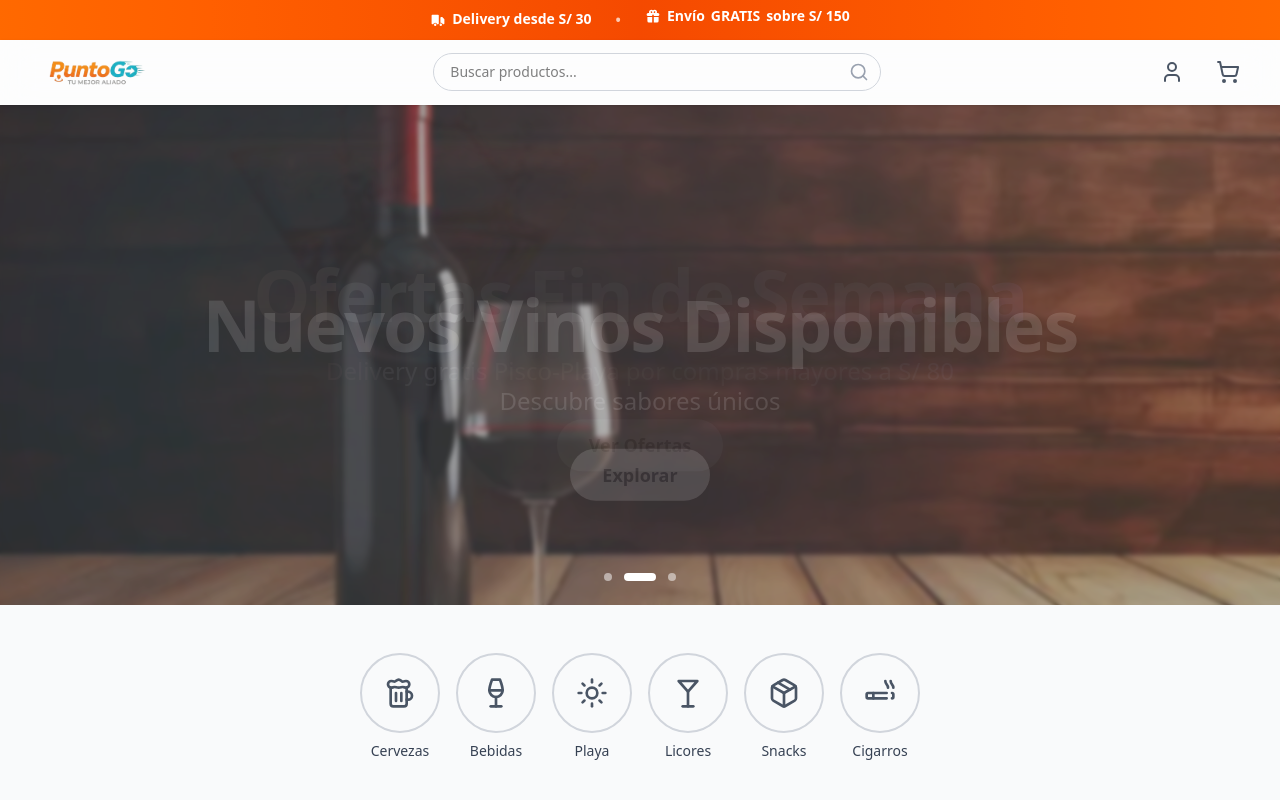
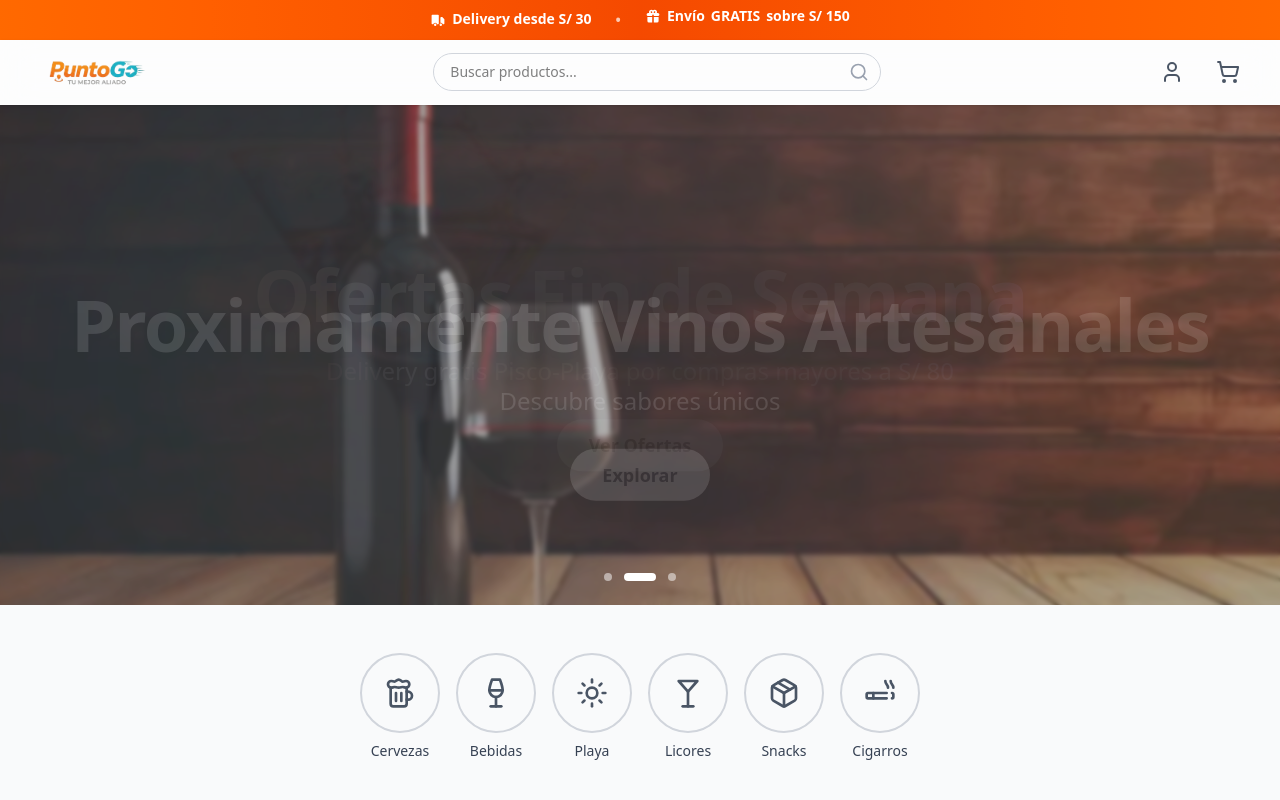
Before and after one commit to MP-make/PuntoGo, a Next.js app: page / in a window 1280 px wide. Shown: the top 800 px of the page. Built offline with nearby package versions, Linux system fonts and the light colour scheme; no server answers.

Commit message:
Lanzamiento 7-02

```diff
--- a/app/components/HeroCarousel.tsx
+++ b/app/components/HeroCarousel.tsx
@@ -24,7 +24,7 @@ const slides: Slide[] = [
     noOverlay: false
   },
   {
-    title: 'Nuevos Vinos Disponibles',
+    title: 'Proximamente Vinos Artesanales',
     subtitle: 'Descubre sabores únicos',
     buttonText: 'Explorar',
     image: '/Carrusel/Carrusel-vino.png',
```
